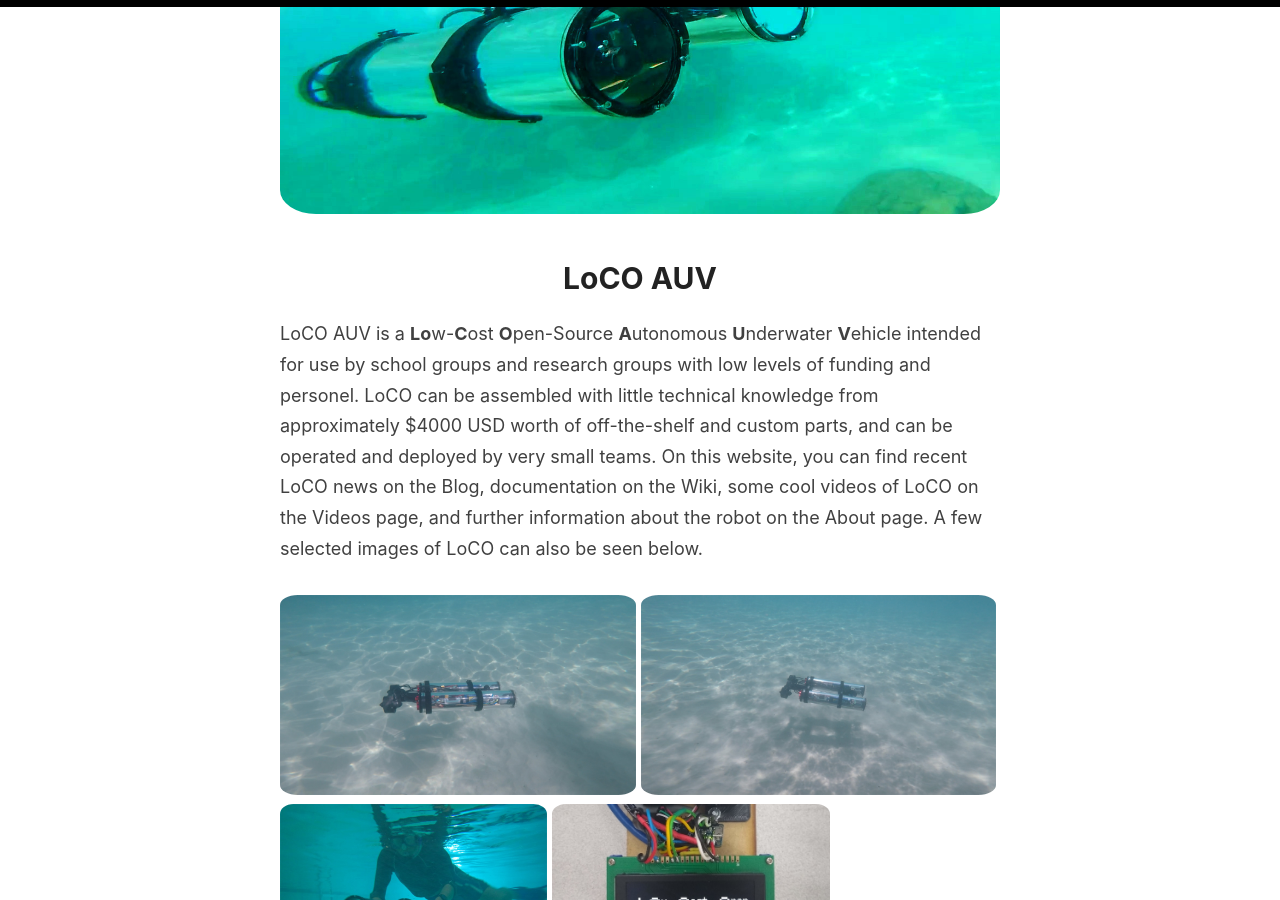
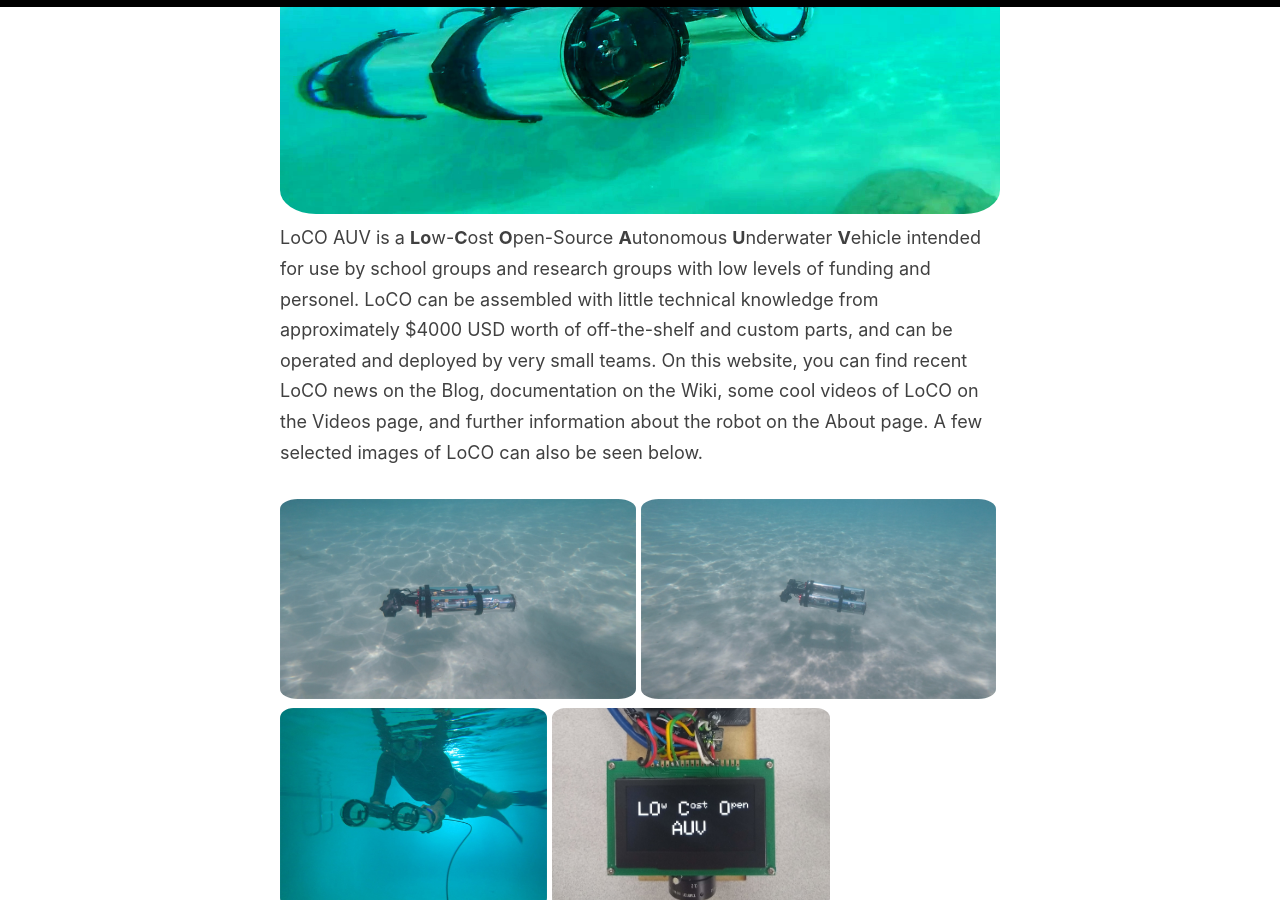
Before and after one commit to LoCO-AUV/loco-auv.github.io, a Jekyll site: the page built from index.html, in a window 1280 px wide and 900 px high, scrolled down 400 px. Built offline with Jekyll 4.4.1, drawn with Linux system fonts in a browser that asks for light colours.

Commit message:
Update index.html

```diff
--- a/index.html
+++ b/index.html
@@ -3,8 +3,6 @@ layout: default
 ---
 
 <img src="images/loco_on_reef.jpg" alt="LoCO AUV in Barbados" style="border-radius: 5%;"/>
-
-<h1>LoCO AUV</h1>
 
 LoCO AUV is a <b>Lo</b>w-<b>C</b>ost <b>O</b>pen-Source <b>A</b>utonomous <b>U</b>nderwater <b>V</b>ehicle intended for use by school groups and research groups with low levels of funding and personel.
 LoCO can be assembled with little technical knowledge from approximately $4000 USD worth of off-the-shelf and custom parts, and can be operated and deployed by very small teams.
```
